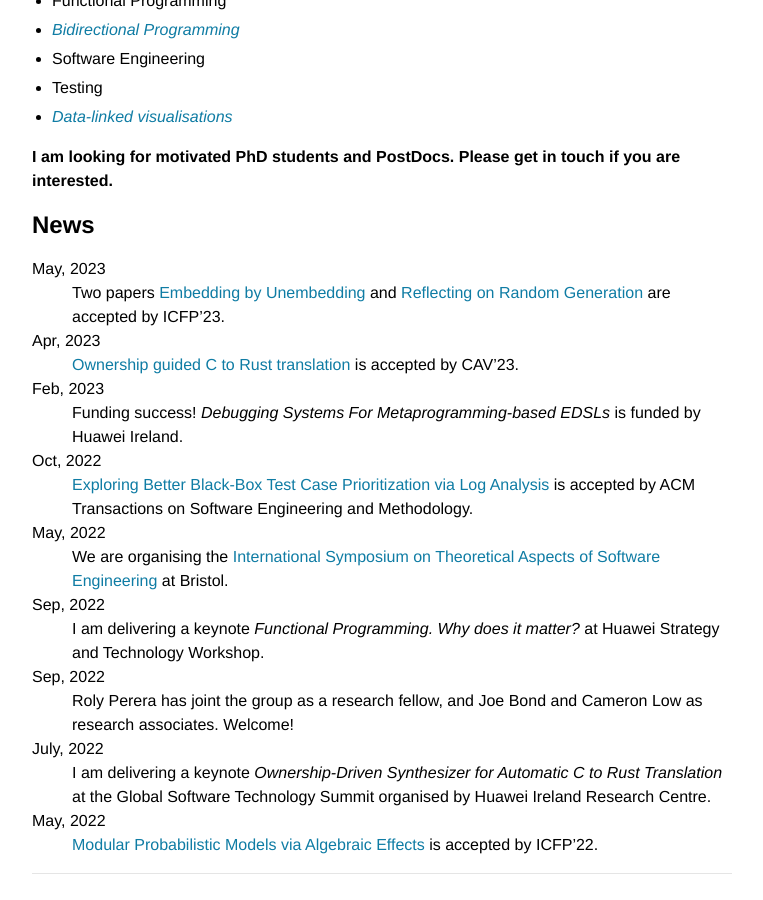
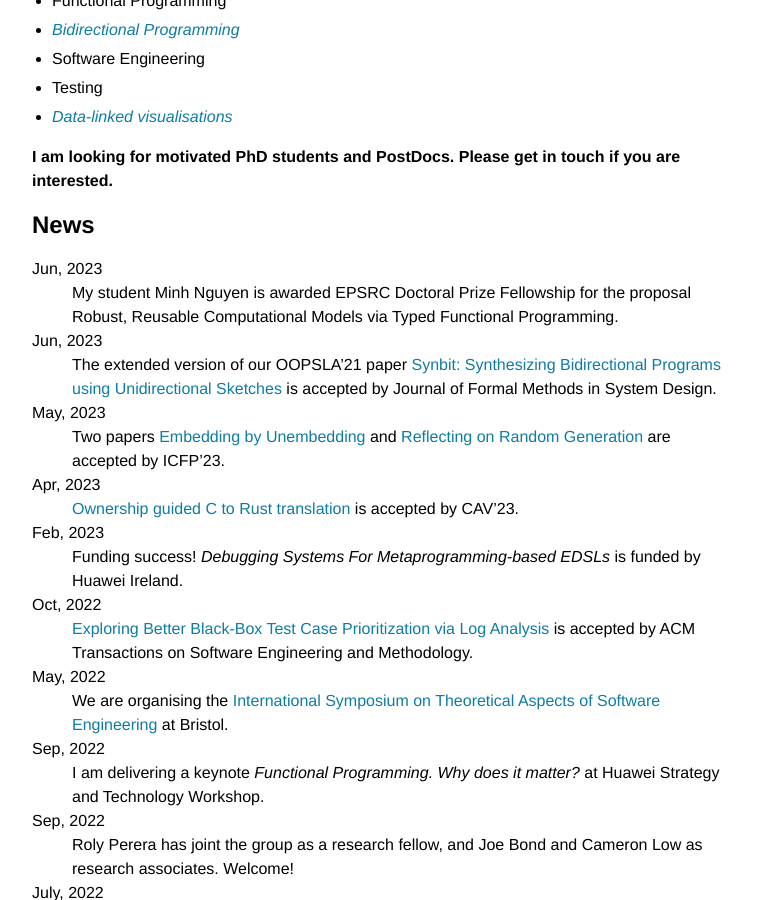
Before and after one commit to mengwangoxf/mengwangoxf.github.io, a Jekyll site: the page built from index.md, in a window 1280 px wide and 900 px high, scrolled down 834 px. Shown: the whole window, without its empty margins (258-1021 px from the left). Built offline with Jekyll 4.4.1, drawn with Linux system fonts in a browser that asks for light colours; before the commit the page ends 1709 px from its top, so only the background shows below that.

Commit message:
Update index.md

```diff
--- a/index.md
+++ b/index.md
@@ -30,6 +30,14 @@ The central theme of his research is to apply theoretical rigour to practical pr
 
 ## News
 
+Jun, 2023
+: My student Minh Nguyen is awarded EPSRC Doctoral Prize Fellowship for the proposal Robust, Reusable Computational Models via Typed Functional Programming.
+
+
+Jun, 2023
+: The extended version of our OOPSLA'21 paper [Synbit: Synthesizing Bidirectional Programs using Unidirectional Sketches](./Papers/FMSD23.pdf) is
+accepted by Journal of Formal Methods in System Design.
+
 May, 2023
 : Two papers [Embedding by Unembedding](./Papers/ICFP23a.pdf) and [Reflecting on Random Generation](./Papers/ICFP23b.pdf) are accepted by ICFP'23.
 
```
